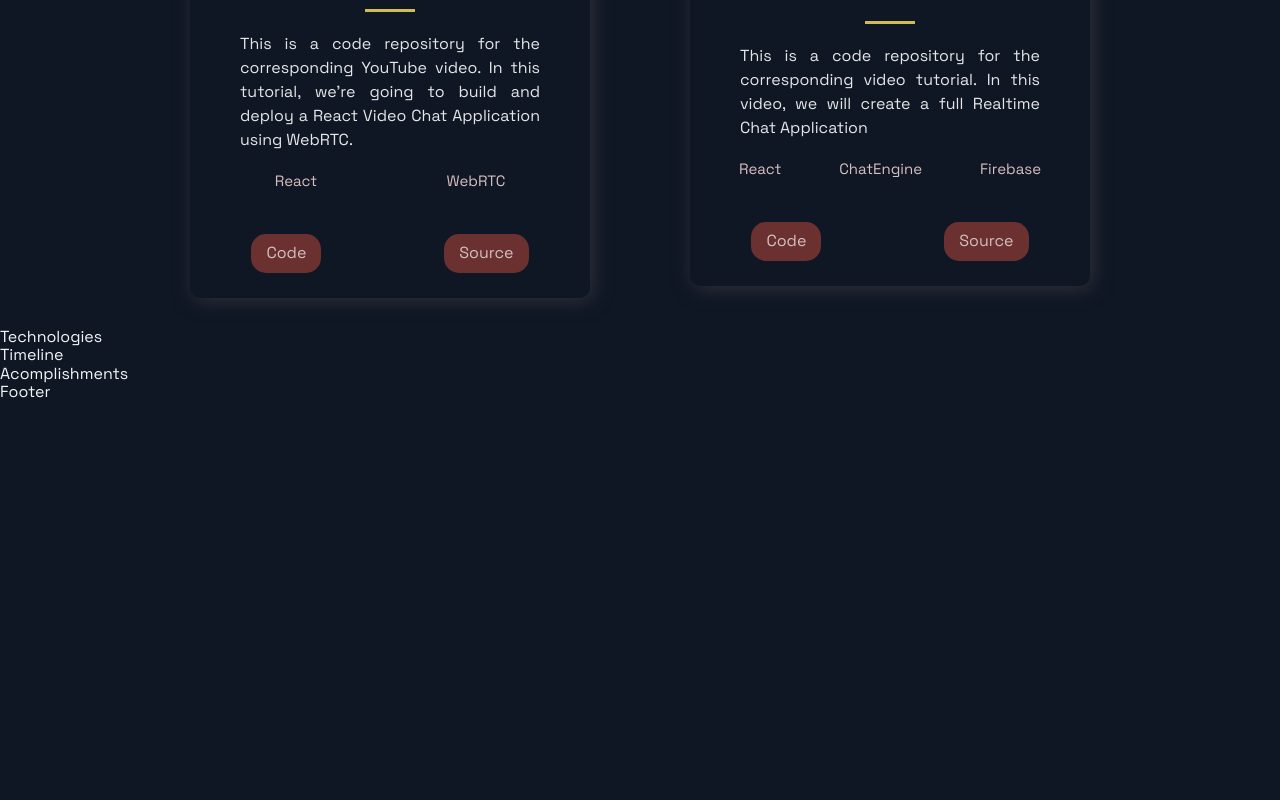
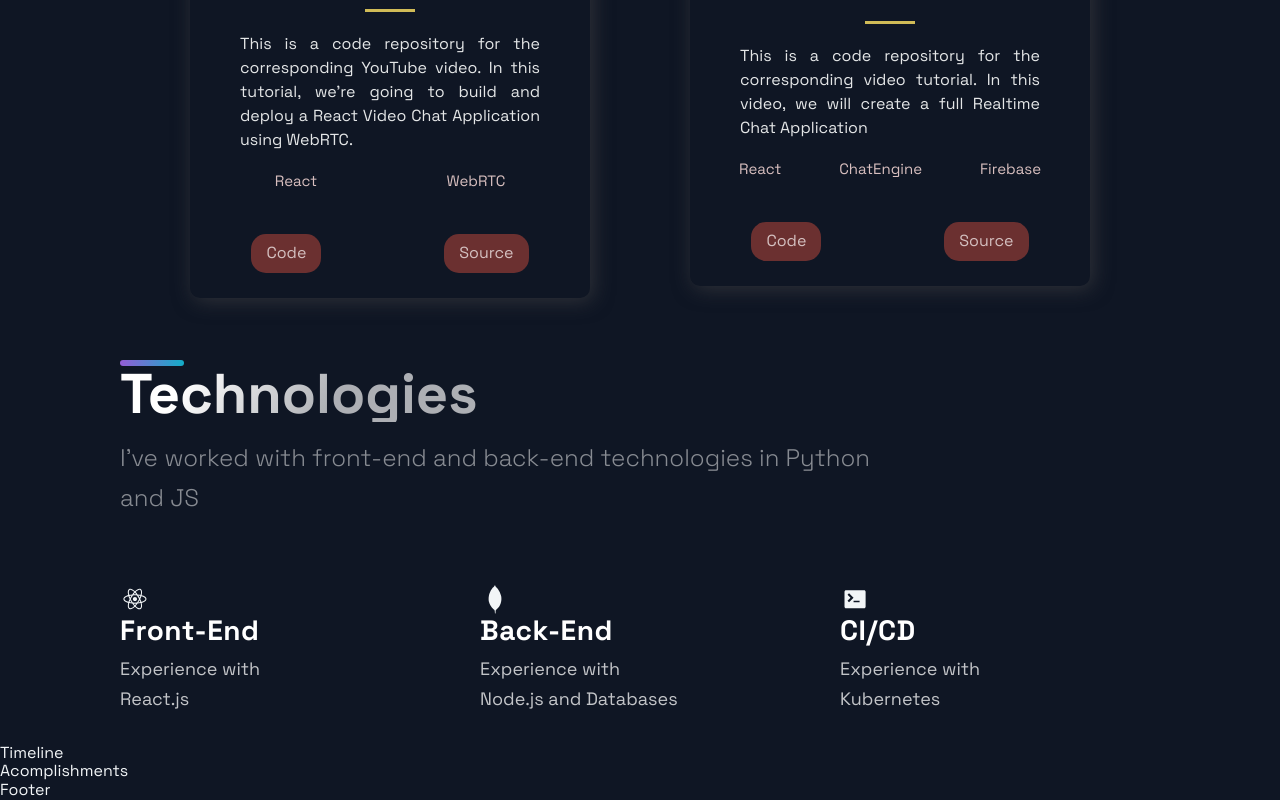
Before and after one commit to TRTurn/Portfolio-Website, a Next.js app: page / in a window 1280 px wide. Shown: the part 1828-2628 px from the top of the page. Before the commit the page ends 2230 px from the top, so only its background shows below. Built offline with nearby package versions, Linux system fonts and the light colour scheme.

Commit message:
Change hrefs and buttons to open links in a new tab

```diff
--- a/src/components/Header/Header.js
+++ b/src/components/Header/Header.js
@@ -32,13 +32,13 @@
 			</li>
 		</Div2>
 		<Div3>
-			<SocialIcons href="https://github.com/TRTurn">
+			<SocialIcons href="https://github.com/TRTurn" target="_blank" rel="noreferrer noopener">
 				<AiFillGithub size="3rem" />
 			</SocialIcons>
-			<SocialIcons href="https://linkedin.com/">
+			<SocialIcons href="https://www.linkedin.com/in/tim-turnbaugh/" target="_blank" rel="noreferrer noopener">
 				<AiFillLinkedin size="3rem" />
 			</SocialIcons>
-			<SocialIcons href="https://instagram.com">
+			<SocialIcons href="https://www.youtube.com/watch?v=dQw4w9WgXcQ" target="_blank" rel="noreferrer noopener">
 				<AiFillInstagram size="3rem" />
 			</SocialIcons>
 		</Div3>
--- a/src/components/Hero/Hero.js
+++ b/src/components/Hero/Hero.js
@@ -12,7 +12,7 @@
 				My Portfolio
 			</SectionTitle>
 			<SectionText>My goal is to create novel web products using the latest technologies available.</SectionText>
-			<Button onClick={() => (window.location = 'https://github.com/TRTurn')}>Sample Code</Button>
+			<Button onClick={() => window.open("https://github.com/TRTurn","_blank")}>Sample Code</Button>
 		</LeftSection>
 	</Section>
 );
--- a/src/components/Technologies/Technologies.js
+++ b/src/components/Technologies/Technologies.js
@@ -1,12 +1,56 @@
 import React from 'react';
-import { DiFirebase, DiReact, DiZend } from 'react-icons/di';
+import { DiMongodb, DiReact, DiTerminal } from 'react-icons/di';
 import { Section, SectionDivider, SectionText, SectionTitle } from '../../styles/GlobalComponents';
 import { List, ListContainer, ListItem, ListParagraph, ListTitle } from './TechnologiesStyles';
 
+
+// Additional Icons at React-icons
 const Technologies = () =>  (
-  <div>
-    Technologies
-  </div>
+  <Section id="tech">
+    <SectionDivider />
+    <SectionTitle>Technologies</SectionTitle>
+    <SectionText>
+      I've worked with front-end and back-end technologies in Python and JS
+    </SectionText>
+    <List>
+      <ListItem>
+        <DiReact size="3rem"/>
+        <ListContainer>
+          <ListTitle>
+            Front-End
+          </ListTitle>
+          <ListParagraph>
+            Experience with <br/>
+            React.js
+          </ListParagraph>
+        </ListContainer>
+      </ListItem>
+      <ListItem>
+        <DiMongodb size="3rem"/>
+        <ListContainer>
+          <ListTitle>
+            Back-End
+          </ListTitle>
+          <ListParagraph>
+            Experience with <br/>
+            Node.js and Databases
+          </ListParagraph>
+        </ListContainer>
+      </ListItem>
+      <ListItem>
+        <DiTerminal size="3rem"/>
+        <ListContainer>
+          <ListTitle>
+            CI/CD
+          </ListTitle>
+          <ListParagraph>
+            Experience with <br/>
+            Kubernetes
+          </ListParagraph>
+        </ListContainer>
+      </ListItem>
+    </List>
+  </Section>
 );
 
 export default Technologies;
```
